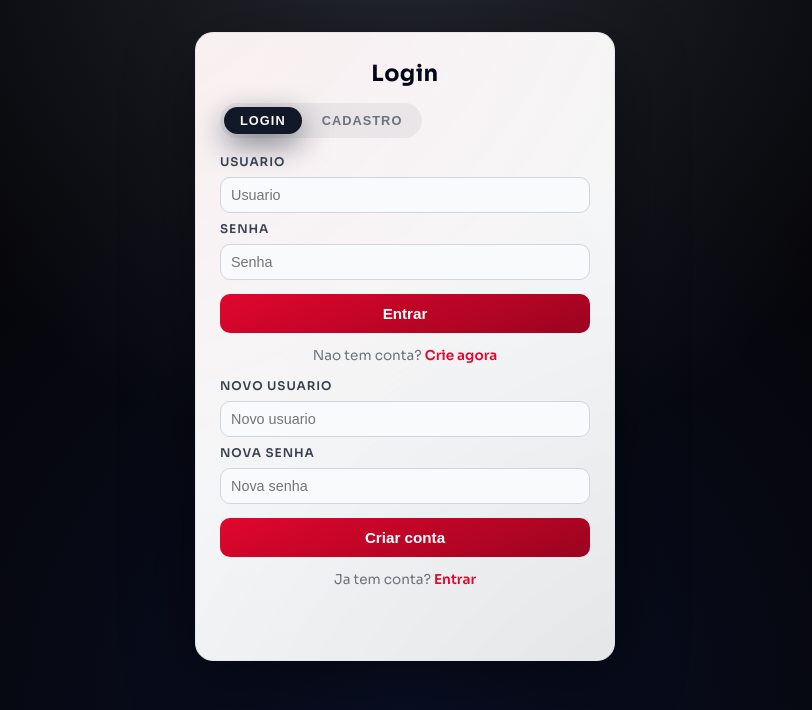
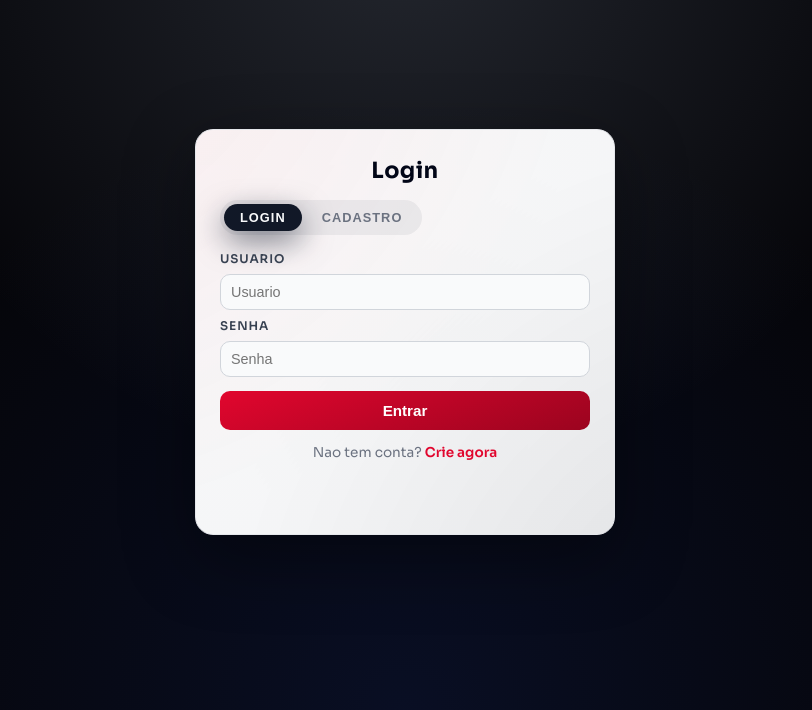
Before and after one commit to TWOGUSTAV00/redblack-security-hub, a Python web app: template templates/index.html in a window 1280 px wide. Shown: the part 90-800 px from the top of the page, without its empty margins (235-1047 px from the left). Run offline with Jinja, Linux system fonts and the light colour scheme; the template is opened without the code that fills it, so the values that code supplies are empty; some libraries are stand-ins or nearby versions.

Commit message:
fix: esconder formulario inativo no login

```diff
--- a/static/styles.css
+++ b/static/styles.css
@@ -673,6 +673,10 @@ main { width: min(1200px, 92vw); margin: 0 auto 60px; }
   animation: slideUp 0.25s ease-out;
 }
 
+.auth-form.hidden {
+  display: none;
+}
+
 .auth-form label {
   color: #374151;
   font-size: 0.75rem;
--- a/templates/index.html
+++ b/templates/index.html
@@ -7,7 +7,7 @@
   <link rel="preconnect" href="https://fonts.googleapis.com">
   <link rel="preconnect" href="https://fonts.gstatic.com" crossorigin>
   <link href="https://fonts.googleapis.com/css2?family=Sora:wght@400;600;700&family=JetBrains+Mono:wght@400;600&display=swap" rel="stylesheet">
-  <link rel="stylesheet" href="/static/styles.css?v=20260313c" />
+  <link rel="stylesheet" href="/static/styles.css?v=20260313d" />
 </head>
 <body>
   <div class="bg-orb orb-1"></div>
```
